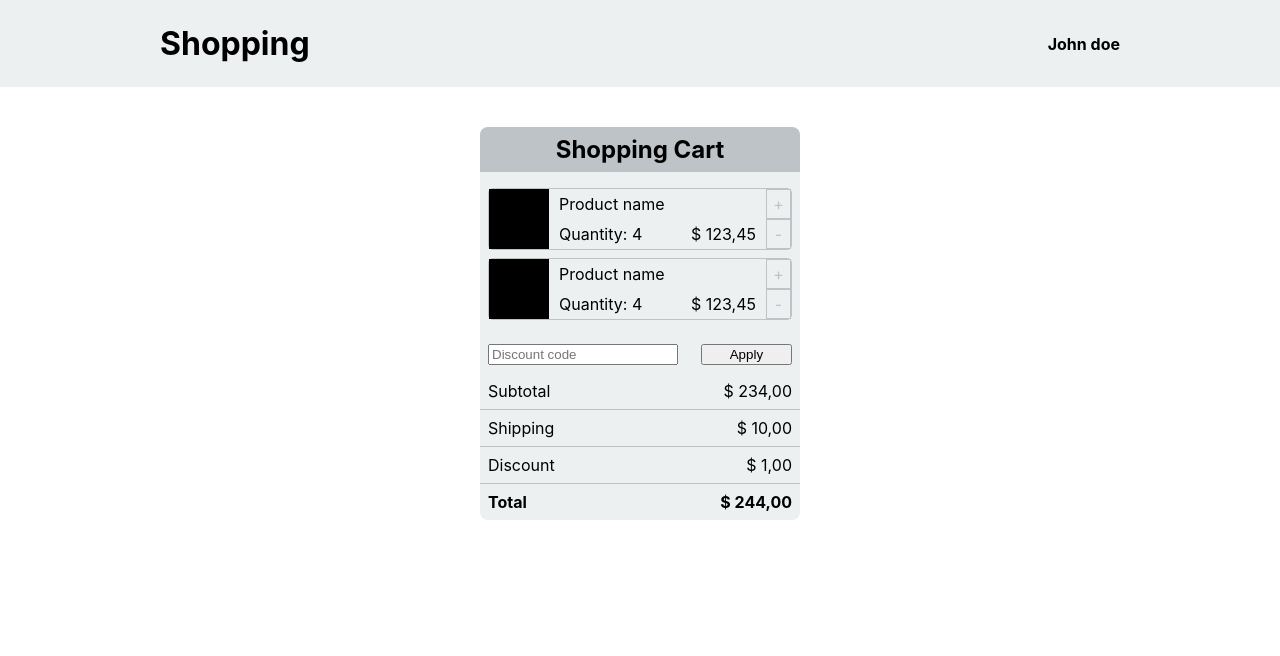
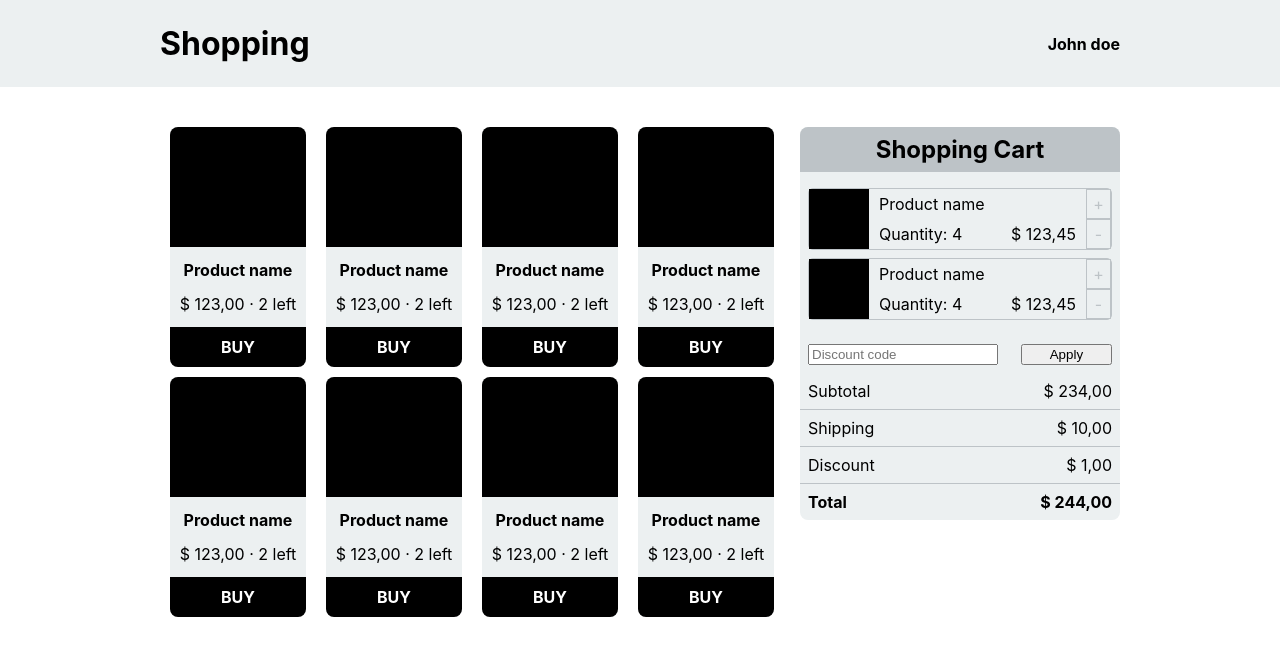
Before and after one commit to italovieira/shopping-cart, a React (Create React App) app: page / in a window 1280 px wide. Shown: the top 656 px of the page. Built offline with nearby package versions, Linux system fonts and the light colour scheme.

Commit message:
Create product grid

```diff
--- a/src/App.css
+++ b/src/App.css
@@ -6,6 +6,14 @@
 
 main {
   display: flex;
-  max-width: 960px;
+  flex-wrap: wrap;
   margin: 40px;
+  justify-content: space-between;
 }
+
+.centered {
+  display: flex;
+  flex-direction: column;
+  align-items: center;
+  flex: 1;
+}
--- a/src/App.js
+++ b/src/App.js
@@ -1,6 +1,7 @@
 import React from 'react'
 import Header from './components/Header'
 import Cart from './components/Cart'
+import ProductList from './components/Product'
 import './App.css'
 
 const App = () => {
@@ -8,7 +9,10 @@ const App = () => {
     <div className="App">
       <Header />
       <main>
-        <Cart />
+        <ProductList />
+        <div className="centered">
+          <Cart />
+        </div>
       </main>
     </div>
   )
--- a/src/components/Cart.module.css
+++ b/src/components/Cart.module.css
@@ -1,7 +1,6 @@
 .container {
   display: flex;
   flex-direction: column;
-  justify-content: center;
   width: 320px;
   border-radius: 8px;
   background-color: #ecf0f1;
--- /dev/null
+++ b/src/components/Product.js
@@ -0,0 +1,36 @@
+import React from 'react'
+import styles from './Product.module.css'
+
+const Product = () => {
+  return (
+    <div className={styles.product}>
+      <div className={styles.image}></div>
+      <div className={styles.productInfo}>
+        <div>
+          <strong>Product name</strong>
+        </div>
+        <span>$ 123,00 &#8231; 2 left</span>
+      </div>
+      <div className={styles.button}>
+        <strong>BUY</strong>
+      </div>
+    </div>
+  )
+}
+
+const ProductList = () => {
+  return (
+    <section className={styles.productList}>
+      <Product />
+      <Product />
+      <Product />
+      <Product />
+      <Product />
+      <Product />
+      <Product />
+      <Product />
+    </section>
+  )
+}
+
+export default ProductList
--- /dev/null
+++ b/src/components/Product.module.css
@@ -0,0 +1,51 @@
+.product {
+  width: 136px;
+  height: 240px;
+  background-color: #ecf0f1;
+  border-radius: 8px;
+  margin: 10px;
+  margin-top: auto;
+}
+
+.image {
+  height: 120px;
+  background-color: black;
+  border-top-left-radius: inherit;
+  border-top-right-radius: inherit;
+}
+
+.productInfo {
+  display: flex;
+  flex-direction: column;
+  align-items: center;
+  justify-content: space-evenly;
+  height: 80px;
+}
+
+.button {
+  display: flex;
+  align-items: center;
+}
+
+.spaceBetween {
+  display: flex;
+  justify-content: space-evenly;
+  width: 100%;
+}
+
+.button {
+  display: flex;
+  justify-content: center;
+  height: 40px;
+  background-color: black;
+  color: white;
+  border-bottom-left-radius: inherit;
+  border-bottom-right-radius: inherit;
+}
+
+.productList {
+  display: flex;
+  flex-direction: row;
+  flex-wrap: wrap;
+  max-width: 640px;
+}
```
